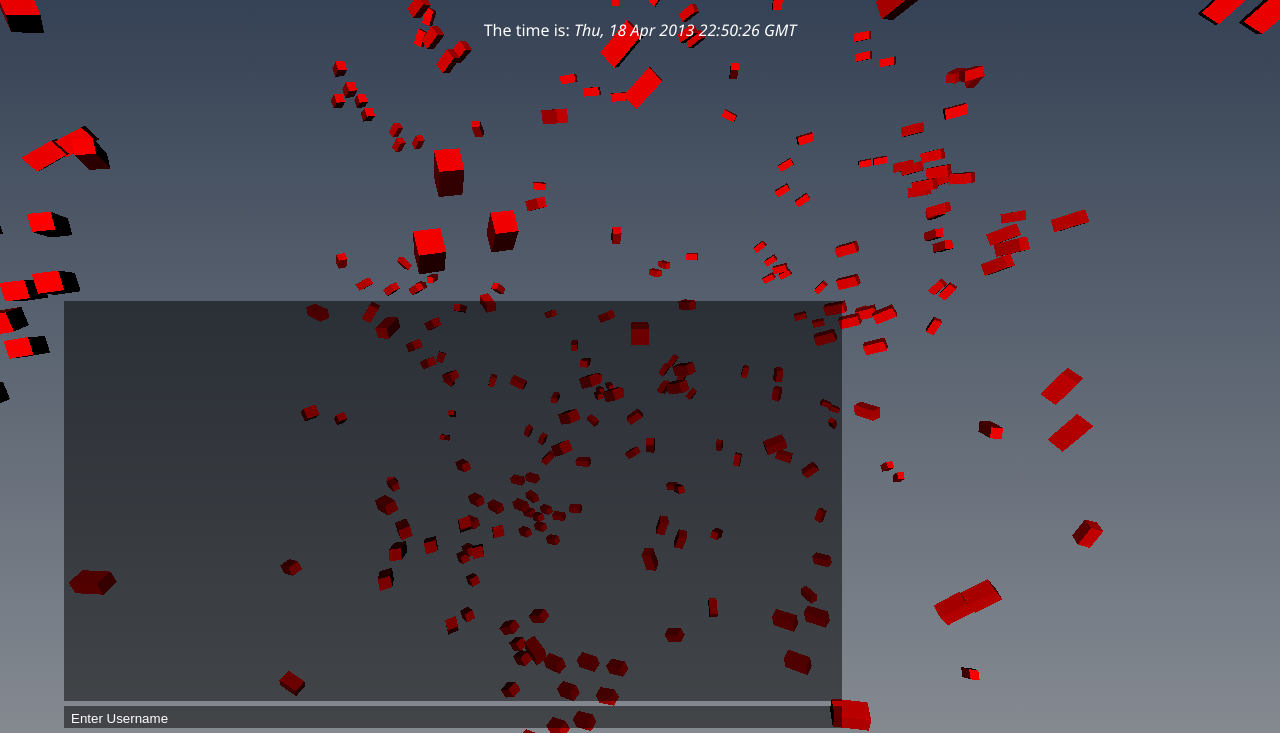
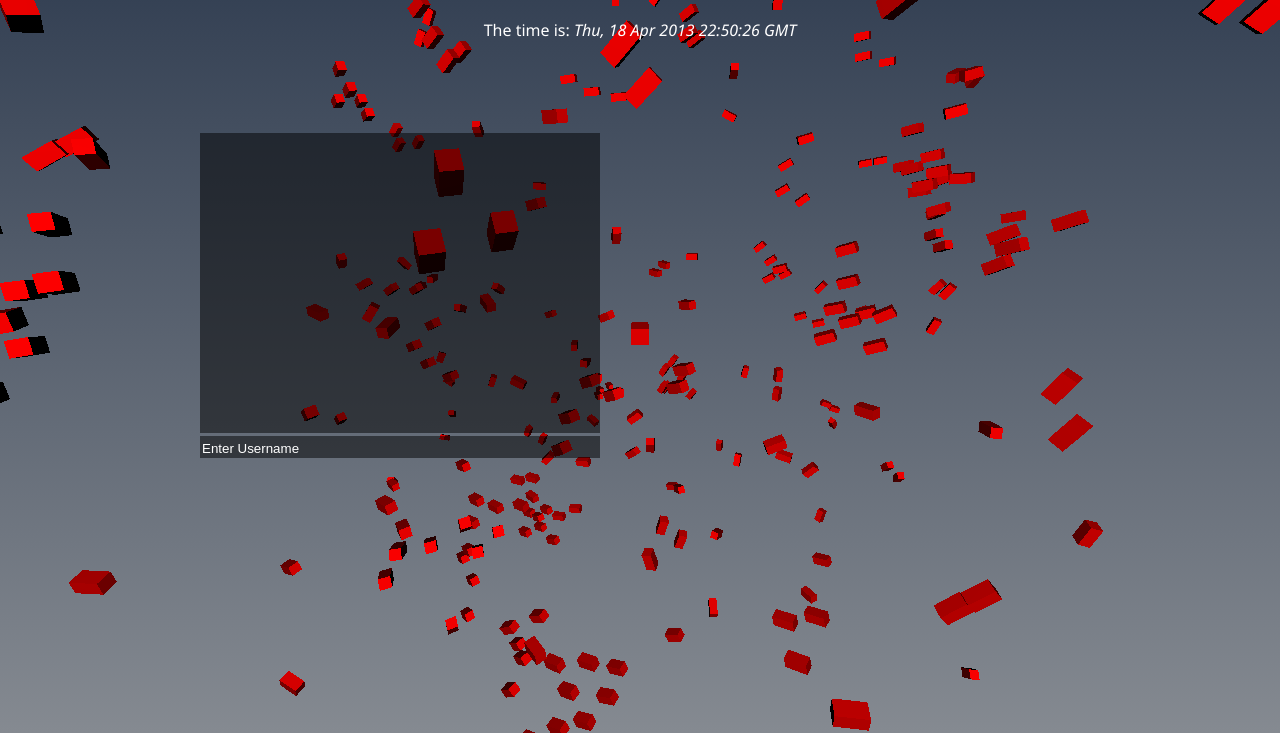
Before and after one commit to AlexShorey/Node_Test, a website: page index.html in a window 1280 px wide. Shown: the part 67-800 px from the top of the page. Drawn offline with nearby package versions, Linux system fonts and the light colour scheme; no server answers; animation ran at ten frames a second.

Commit message:
modularized styling
grouped together log and input
text anchors to bottom and
hides overflow off the top as desired.
ready to start playing with drag

```diff
--- a/Chat/ChatClient.js
+++ b/Chat/ChatClient.js
@@ -24,15 +24,6 @@ function ChatObj(skt){
 
 	this.inputState = 0;
 
-	this.chatInputDiv = document.createElement('div');
-	this.chatInputDiv.id = "chatInputDiv";
-
-	this.chatInput = document.createElement('input');
-	this.chatInput.id = "chatInput";
-	this.chatInput.value = "Enter Username"
-	this.chatInput.onkeypress = function(e, form) {
-		_this.handleChatKey(e, form);
-	}
 
 	this.chatLogDiv = document.createElement('div');
 	this.chatLogDiv.id = "chatLogDiv";
@@ -40,17 +31,38 @@ function ChatObj(skt){
 	this.chatLog = document.createElement('p');
 	this.chatLog.id = 'chatLog';
 
+	this.chatInputDiv = document.createElement('div');
+	this.chatInputDiv.id = "chatInputDiv";
+
+	this.chatInput = document.createElement('input');
+	this.chatInput.id = "chatInput";
+	this.chatInput.value = "Enter Username";
+	this.chatInput.onkeypress = function(e, form) {
+		_this.handleChatKey(e, form);
+	};
+
 	this.chatInput.onfocus = function(e, form) {
 		if(chatInput.value == "Enter Username" || chatInput.value == "Bad Username"){
 			chatInput.value = "";
 		}
-	}
+	};
+
+	document.body.appendChild(this.chatLogDiv);
+	this.chatLogDiv.appendChild(this.chatLog);
+	//this.chatLogDiv.appendChild(this.chatInputDiv);
 
 	document.body.appendChild(this.chatInputDiv);
 	this.chatInputDiv.appendChild(this.chatInput);
 
-	document.body.appendChild(this.chatLogDiv);
-	this.chatLogDiv.appendChild(this.chatLog);
+	//this.chatInputDiv.style.height = this.chatLogDiv.style.height = this.chatLogDiv.style.height;
+	this.chatInputDiv.style.top = parseInt(window.getComputedStyle(this.chatLogDiv).getPropertyValue('top')) +
+								  parseInt(window.getComputedStyle(this.chatLogDiv).getPropertyValue('height')) + 3 + "px";
+
+	this.chatInputDiv.style.left = parseInt(window.getComputedStyle(this.chatLogDiv).getPropertyValue('left')) + "px";
+
+	console.log(window.getComputedStyle(this.chatLogDiv).getPropertyValue('top'));
+
+	//this.chatInputDiv.style.top = (this.chatLogDiv.style.height + 290) + "px";
 
 	ChatObj.prototype.handleChatKey = function(e, form) {
 		this.key = e.keyCode || e.which;
--- a/WebGL/app.css
+++ b/WebGL/app.css
@@ -14,7 +14,6 @@ html {
 }
 
 body {
-    position: center;
     top: 0;
     left: 0;
     margin: 0;
@@ -34,30 +33,32 @@ div {
 
 #chatLogDiv{
     position: absolute;
-    overflow-y: scroll;
     background: rgba(0,0,0,0.5);
     color:#FFFFFF;
-    left: 5%;
-    width: 60%;
-    height: 400px;
-    bottom: 32px;
+    width: 400px;
+    height: 300px;
+    top: 200px;
+    left: 200px;
     text-align: left;
+    vertical-align: bottom;
     font-size: 14px;
-    padding-left: 5px;
-    padding-right: 5px;
+    padding-left: 0px;
+    padding-right: 0px;
     padding-top:0px;
     padding-bottom:0px;
+    overflow: hidden;
 }
 
 #chatInputDiv{
     background: rgba(0,0,0,0.5);
+    position: absolute;
     color: #FFFFFF;
-    position:absolute;
-    left: 5%;
-    width: 60%;
-    bottom:5px;
-    padding-left: 5px;
-    padding-right: 5px;
+    width: 400px;
+    top: 303px;
+    padding: 0px;
+    margin: 0px;
+    left: 0%;
+    right: 0%;
 }
 
 #boidTracker {
@@ -71,6 +72,13 @@ div {
     margin: 0;
     padding: 0;
     z-index: -1;
+}
+
+p {
+    position: absolute;
+    left: 5px;
+    vertical-align: bottom;
+    bottom: 0px;
 }
 
 input {
```
